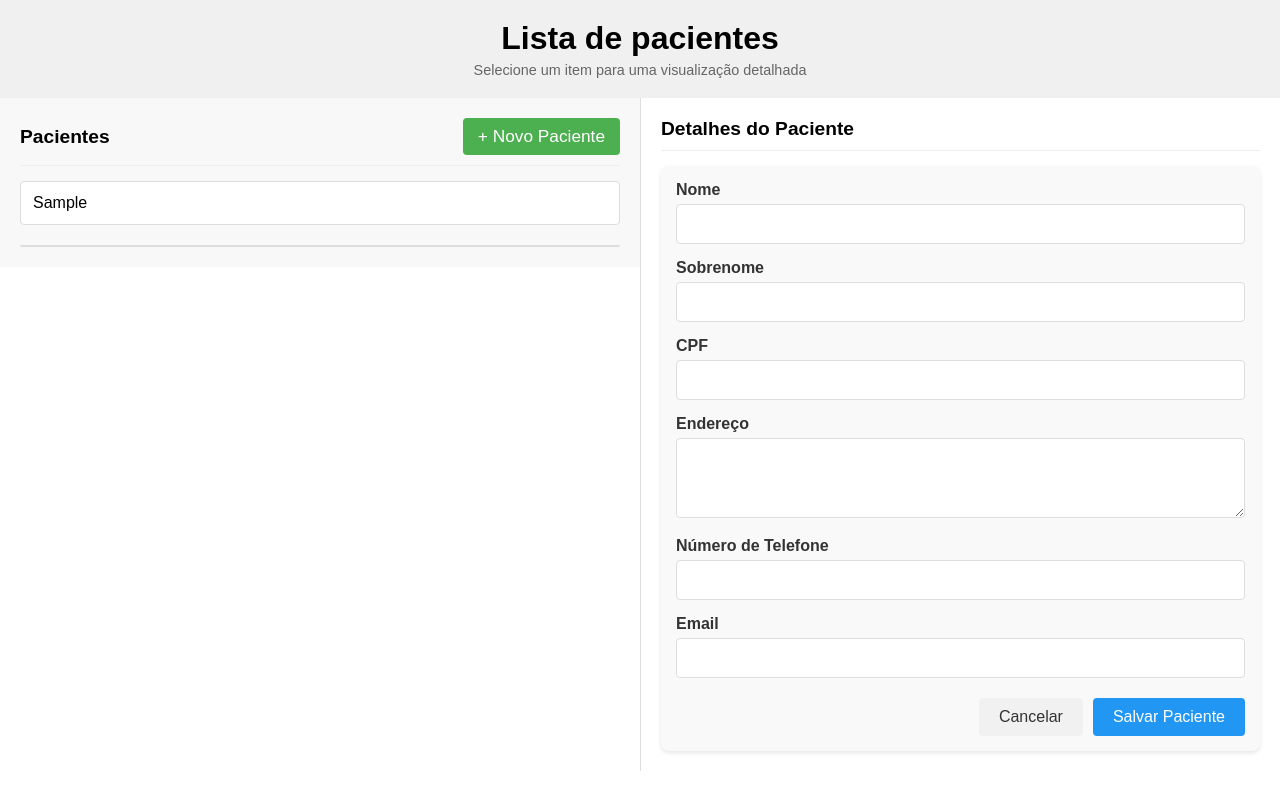
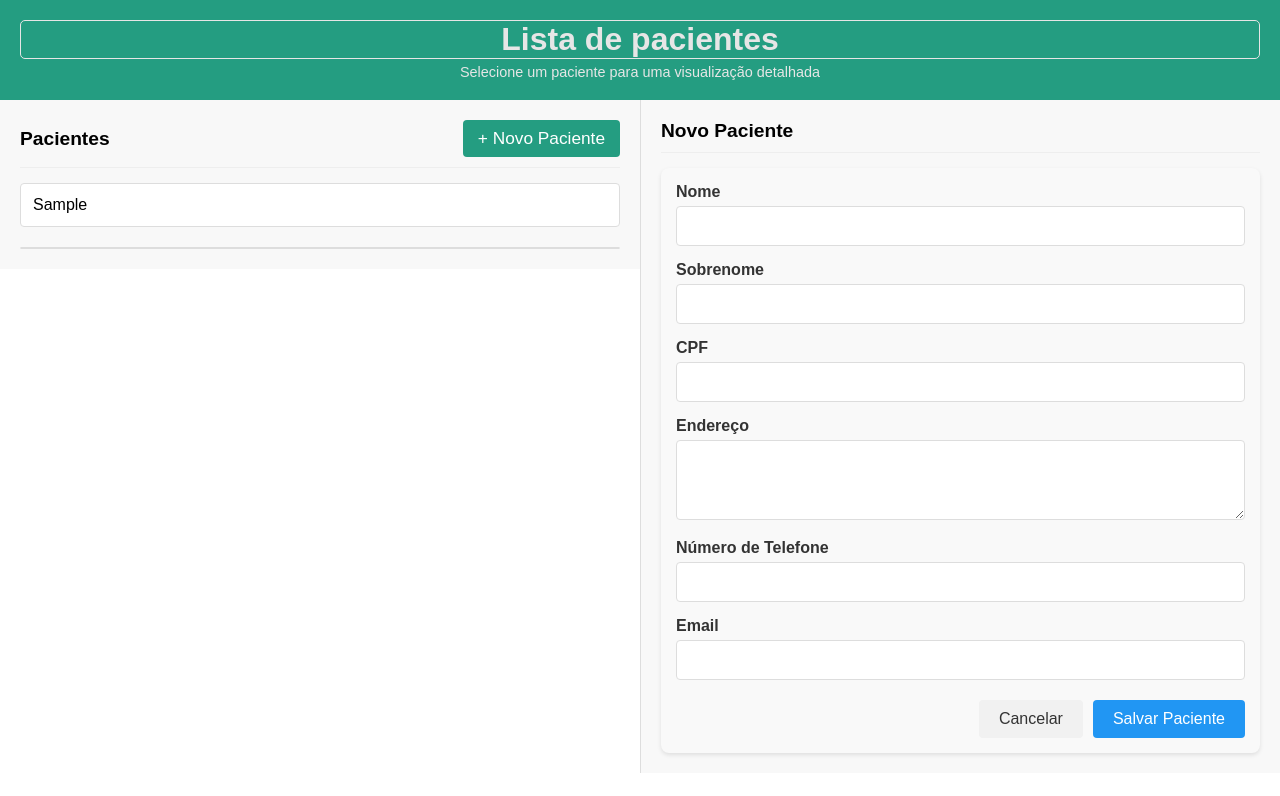
Before and after one commit to PedroSantosAzevedo/DevFullStackBasicFront, a plain HTML site: page index.html in a window 1280 px wide. Both pictures are taken after typing "Sample" into the empty fields and a click on the button "+ Novo Paciente". Drawn offline with Linux system fonts and the light colour scheme; no server answers.

Commit message:
corrige cores e textos

```diff
--- a/index.html
+++ b/index.html
@@ -3,13 +3,13 @@
 <head>
     <meta charset="UTF-8">
     <meta name="viewport" content="width=device-width, initial-scale=1.0">
-    <title>Search & Detail Dashboard</title>
+    <title>Lista de Pacientes</title>
     <link rel="stylesheet" href="styles.css">
 </head>
 <body>
     <header>
         <h1>Lista de pacientes</h1>
-        <p class="subtitle">Selecione um item para uma visualização detalhada</p>
+        <p class="subtitle">Selecione um paciente para uma visualização detalhada</p>
     </header>
     <div class="dashboard-container">
         <div class="left-panel">
@@ -18,7 +18,7 @@
                 <button id="newPatientBtn" class="add-btn">+ Novo Paciente</button>
             </div>
             <div class="search-container">
-                <input type="text" id="searchInput" placeholder="Buscar itens...">
+                <input type="text" id="searchInput" placeholder="Buscar pacientes...">
             </div>
 
             <div class="results-container" id="resultsContainer">
@@ -33,7 +33,7 @@
         </div>
 
      <div class="right-panel">
-            <div class="panel-header">Detalhes do Paciente</div>
+            <div class="panel-header" id="panel-header">Detalhes do Paciente</div>
             <div id="detailContent">
             </div>
             <template id="detailTemplate">
@@ -43,7 +43,7 @@
                     <p><strong>Endereço:</strong> <span class="patient-address"></span></p>
                     <p><strong>Telefone:</strong> <span class="patient-phone"></span></p>
                     <p><strong>Email:</strong> <span class="patient-email"></span></p>
-                    <button id="editPatientBtn" class="btn delete">Remover Paciente</button>
+                    <button id="deletePatientBtn" class="btn delete">Remover Paciente</button>
                 </div>
             </template>
             <template id="patientFormTemplate">
--- a/scripts.js
+++ b/scripts.js
@@ -5,6 +5,7 @@ const detailContent = document.getElementById('detailContent');
 const newPatientBtn = document.getElementById('newPatientBtn');
 const patientFormTemplate = document.getElementById('patientFormTemplate');
 const detailTemplate = document.getElementById('detailTemplate');
+const rightPanelTitle = document.getElementById('panel-header');
 
 const urlPrefix = 'http://localhost:5000';
 let allPatients = [];
@@ -62,9 +63,10 @@ function showNewPatientForm() {
     form.addEventListener('submit', handleFormSubmit);
 
     const cancelBtn = document.getElementById('cancelBtn');
+    rightPanelTitle.textContent = 'Novo Paciente';
     cancelBtn.addEventListener('click', () => {
         console.log('Cancel button clicked');
-        detailContent.innerHTML = '<p class="empty-state">Select a patient to view details</p>';
+        detailContent.innerHTML = '<p class="empty-state">Selecione um paciente para ver os detalhes</p>';
     });
 }
 
@@ -148,7 +150,7 @@ function showDetails(item) {
   clone.querySelector('.patient-address').textContent = item.address;
   clone.querySelector('.patient-phone').textContent = item.phone_number || 'N/A';
   clone.querySelector('.patient-email').textContent = item.email || 'N/A';
-
+  rightPanelTitle.textContent = 'Detalhes do Paciente';
   clone.querySelector('.btn.delete').addEventListener('click', () => {
     deleteItem(item);
   });
--- a/styles.css
+++ b/styles.css
@@ -2,6 +2,14 @@
     box-sizing: border-box;
     margin: 0;
     padding: 0;
+}
+
+h1 {
+    font-size: 2em;
+    color: #e6e6e6;
+    margin: 0;
+    border: 1px solid #e6e6e6;
+    border-radius: 5px;
 }
 
 body {
@@ -13,12 +21,12 @@ body {
 
 header {
     padding: 20px;
-    background: #f0f0f0;
+    background: #249d81;
     text-align: center;
 }
 
 .subtitle {
-    color: #666;
+    color: #e6e6e6;
     margin-top: 5px;
     font-size: 0.9em;
 }
@@ -41,7 +49,7 @@ header {
 }
 
 .right-panel {
-    background: #fff;
+    background: #f8f8f8;
     border-left: 1px solid #ddd;
 }
 
@@ -87,7 +95,7 @@ header {
 }
 
 .result-row:hover {
-    background-color: #f9f9f9;
+    background-color: #f8f8f8;
 }
 
 .result-row.selected {
@@ -107,7 +115,7 @@ header {
 
 
 .add-btn {
-    background-color: #4CAF50;
+    background-color: #249d81;
     color: white;
     border: none;
     padding: 8px 15px;
@@ -118,7 +126,7 @@ header {
 }
 
 .add-btn:hover {
-    background-color: #45a049;
+    background-color: #249d81;
 }
 
 .panel-header {
```
